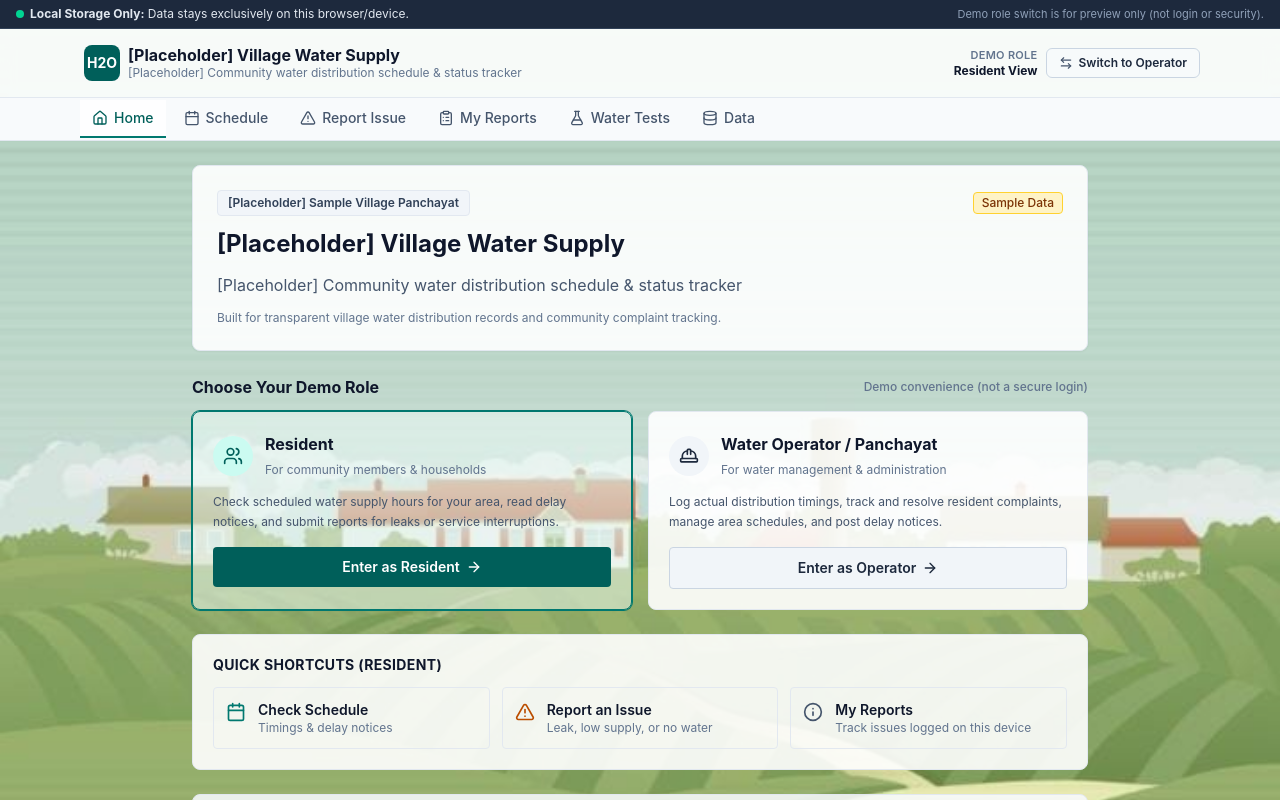
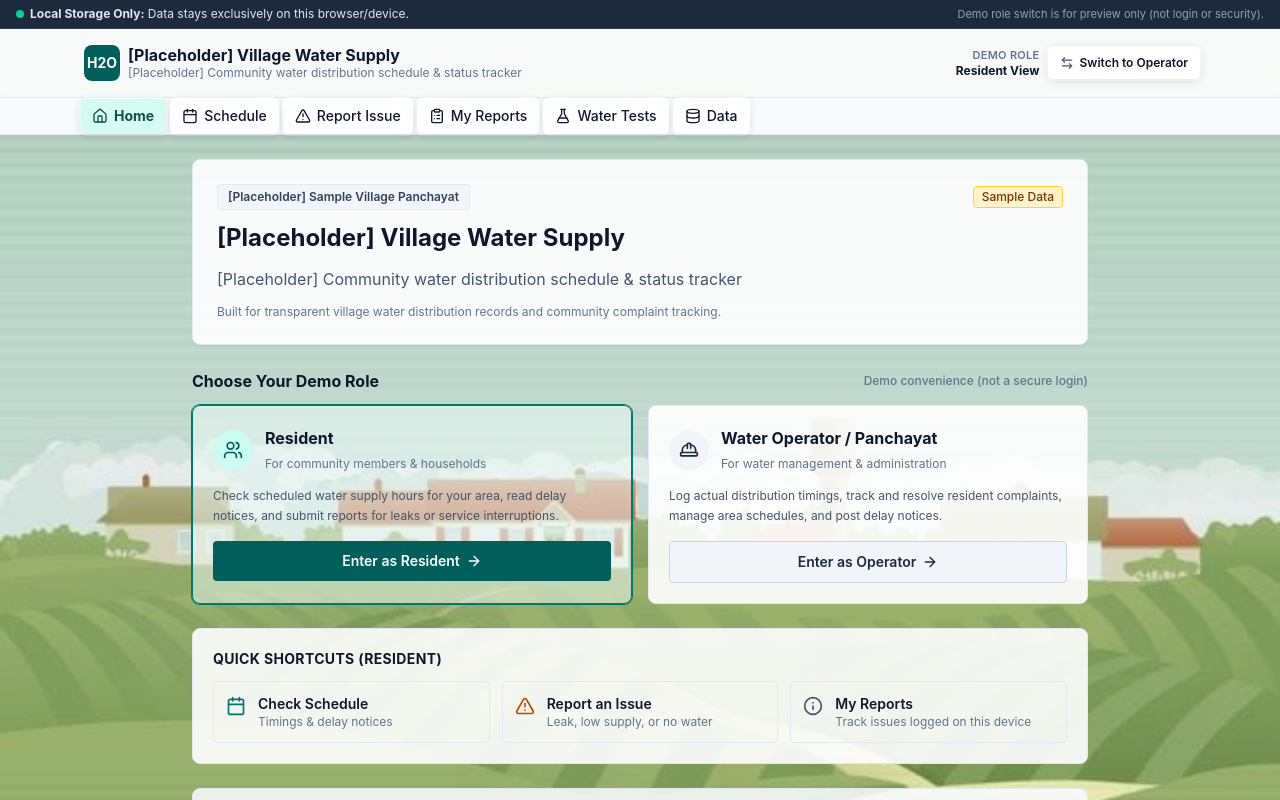
Before and after one commit to zaidansheikh180-gif/innovex-hackathon-, a React (Vite) app: page / in a window 1280 px wide. Shown: the top 800 px of the page. Built offline with nearby package versions, Linux system fonts and the light colour scheme.

Commit message:
Use GlassButton in HeaderAndNav

```diff
--- a/src/components/HeaderAndNav.tsx
+++ b/src/components/HeaderAndNav.tsx
@@ -22,6 +22,7 @@ import {
   ArrowLeftRight,
   Home,
 } from 'lucide-react';
+import { GlassButton } from './GlassButton.tsx';
 
 interface HeaderAndNavProps {
   currentPath: string;
@@ -107,10 +108,10 @@ export const HeaderAndNav: React.FC<HeaderAndNavProps> = ({
               </span>
             </div>
 
-            <button
+            <GlassButton
               type="button"
               onClick={toggleRole}
-              className="inline-flex items-center gap-1.5 px-3 py-1.5 rounded-md border border-slate-300 bg-slate-50 hover:bg-slate-100 text-xs font-semibold text-slate-800 transition focus:outline-hidden focus:ring-2 focus:ring-teal-700"
+              tone="neutral" className="inline-flex items-center gap-1.5 px-3 py-1.5 text-xs font-semibold"
               aria-label={`Switch demo role from ${currentRole} to ${
                 currentRole === 'resident' ? 'operator' : 'resident'
               }`}
@@ -119,7 +120,7 @@ export const HeaderAndNav: React.FC<HeaderAndNavProps> = ({
               <span>
                 Switch to {currentRole === 'resident' ? 'Operator' : 'Resident'}
               </span>
-            </button>
+            </GlassButton>
           </div>
         </div>
 
@@ -129,35 +130,27 @@ export const HeaderAndNav: React.FC<HeaderAndNavProps> = ({
           className="hidden md:block bg-slate-50 border-t border-slate-200"
         >
           <div className="max-w-6xl mx-auto px-4 flex items-center space-x-1">
-            <button
+            <GlassButton
               type="button"
               onClick={() => onNavigate('/')}
-              className={`px-3 py-2 text-xs sm:text-sm font-medium border-b-2 transition-colors flex items-center gap-1.5 ${
-                currentPath === '/'
-                  ? 'border-teal-700 text-teal-800 font-bold bg-white'
-                  : 'border-transparent text-slate-600 hover:text-slate-900 hover:bg-slate-100'
-              }`}
+              tone={currentPath === '/' ? 'tealSoft' : 'neutral'} className={`px-3 py-2 text-xs sm:text-sm flex items-center gap-1.5 ${currentPath === '/' ? 'font-bold' : 'font-medium'}`} aria-current={currentPath === '/' ? 'page' : undefined}
             >
               <Home className="w-4 h-4" />
               <span>Home</span>
-            </button>
+            </GlassButton>
             {navItems.map((item) => {
               const Icon = item.icon;
               const isActive = currentPath === item.path;
               return (
-                <button
+                <GlassButton
                   key={item.path}
                   type="button"
                   onClick={() => onNavigate(item.path)}
-                  className={`px-3.5 py-2.5 text-xs sm:text-sm font-medium border-b-2 transition-colors flex items-center gap-1.5 ${
-                    isActive
-                      ? 'border-teal-700 text-teal-800 font-bold bg-white'
-                      : 'border-transparent text-slate-600 hover:text-slate-900 hover:bg-slate-100'
-                  }`}
+                  tone={isActive ? 'tealSoft' : 'neutral'} className={`px-3 py-2 text-xs sm:text-sm flex items-center gap-1.5 ${isActive ? 'font-bold' : 'font-medium'}`} aria-current={isActive ? 'page' : undefined}
                 >
                   <Icon className="w-4 h-4" aria-hidden="true" />
                   <span>{item.label}</span>
-                </button>
+                </GlassButton>
               );
             })}
           </div>
@@ -174,20 +167,16 @@ export const HeaderAndNav: React.FC<HeaderAndNavProps> = ({
             const Icon = item.icon;
             const isActive = currentPath === item.path;
             return (
-              <button
+              <GlassButton
                 key={item.path}
                 type="button"
                 onClick={() => onNavigate(item.path)}
-                className={`flex flex-col items-center justify-center py-1.5 px-1 rounded-md min-h-[48px] text-[11px] transition-colors focus:outline-hidden focus:ring-2 focus:ring-teal-700 ${
-                  isActive
-                    ? 'text-teal-800 font-bold bg-teal-50/80'
-                    : 'text-slate-600 hover:text-slate-900'
-                }`}
+                tone={isActive ? 'tealSoft' : 'neutral'} className={`flex-col py-1.5 px-1 min-h-[48px] text-[11px] ${isActive ? 'font-bold' : ''}`} wrapperClassName="flex w-full" strokeWidth={1}
                 aria-current={isActive ? 'page' : undefined}
               >
                 <Icon className={`w-5 h-5 mb-0.5 ${isActive ? 'text-teal-800' : 'text-slate-500'}`} />
                 <span className="truncate max-w-[64px]">{item.label}</span>
-              </button>
+              </GlassButton>
             );
           })}
         </div>
```
